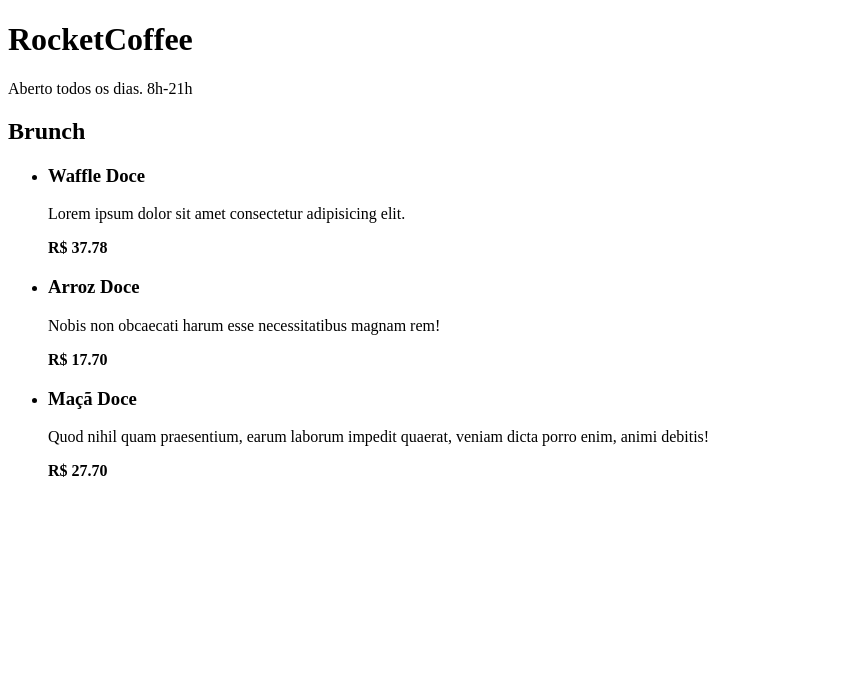
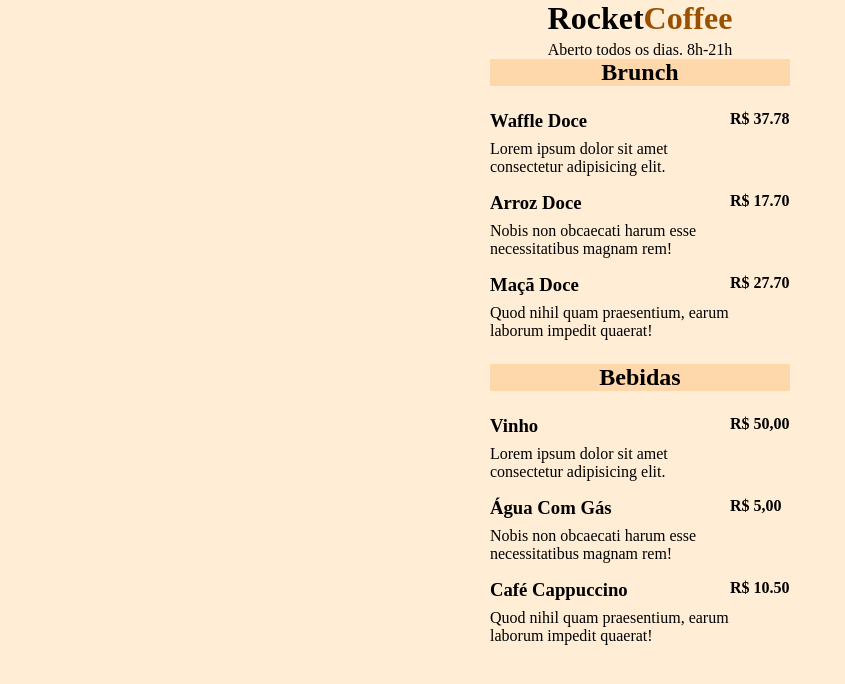
Before and after one commit to brunoedson1/RocketCoffee, a plain HTML site: page index.html in a window 1280 px wide. Shown: the whole page, without its empty margins (0-845 px from the left). Drawn offline with Linux system fonts and the light colour scheme.

Commit message:
Adiconando mais um sextion e estilizando no css

```diff
--- a/index.html
+++ b/index.html
@@ -9,7 +9,7 @@
 </head>
 <body>
     <header>
-        <h1>RocketCoffee</h1>
+        <h1>Rocket<span>Coffee</span></h1>
         <p>Aberto todos os dias. 8h-21h</p>
     </header>
 
@@ -46,7 +46,7 @@
                 <div class="details">
                     <h3>Maçã Doce</h3>
                     <p class="description">
-                        Quod nihil quam praesentium, earum laborum impedit quaerat, veniam dicta porro enim, animi debitis!
+                        Quod nihil quam praesentium, earum laborum impedit quaerat!
                     </p>
                 </div>
 
@@ -57,5 +57,49 @@
         </ul>
     </section>
 
+    <section>
+        <h2>Bebidas</h2>
+        <ul>
+            <li>
+                <div class="details">
+                    <h3>Vinho</h3>
+                    <p class="description">
+                        Lorem ipsum dolor sit amet consectetur adipisicing elit.
+                    </p>
+                </div>
+
+                <strong class="price">
+                    R$ 50,00
+                </strong>
+            </li>
+
+            <li>
+                <div class="details">
+                    <h3>Água Com Gás</h3>
+                    <p class="description">
+                        Nobis non obcaecati harum esse necessitatibus magnam rem!
+                    </p>
+                </div>
+
+                <strong class="price">
+                    R$ 5,00
+                </strong>
+            </li>
+
+            <li>
+                <div class="details">
+                    <h3>Café Cappuccino</h3>
+                    <p class="description">
+                        Quod nihil quam praesentium, earum laborum impedit quaerat!
+                    </p>
+                </div>
+
+                <strong class="price">
+                    R$ 10.50
+                </strong>
+            </li>
+        </ul>
+    </section>
+
 </body>
 </html>
--- a/style.css
+++ b/style.css
@@ -0,0 +1,54 @@
+*{
+    margin: 0;
+    padding: 0;
+}
+
+body{
+    background-color: #FFEDD5;
+}
+
+ul{
+    list-style: none;
+}
+
+header{
+    padding: 32px, 0;
+    text-align: center;
+}
+
+header, section{
+    max-width: 300px;
+    margin: 0 auto;
+}
+
+section{
+    margin-bottom: 24px;
+}
+
+header h1{
+    margin-bottom: 4px;
+}
+
+header h1 span{
+    color: #995000
+}
+
+section h2{
+    background-color: #FED7AA;
+    padding: 8px, 16px;
+    text-align: center;
+    margin-bottom: 24px;
+}
+
+ul li{
+    margin-bottom: 16px;
+    display: flex;
+}
+
+li .details{
+    max-width: 240px;
+}
+
+.details h3{
+    margin-bottom: 8px;
+}
```
